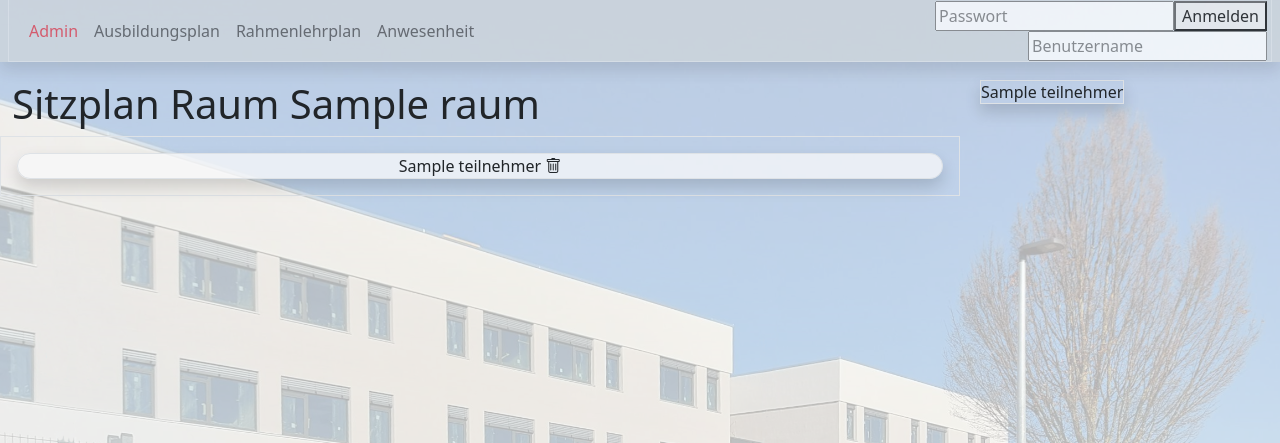
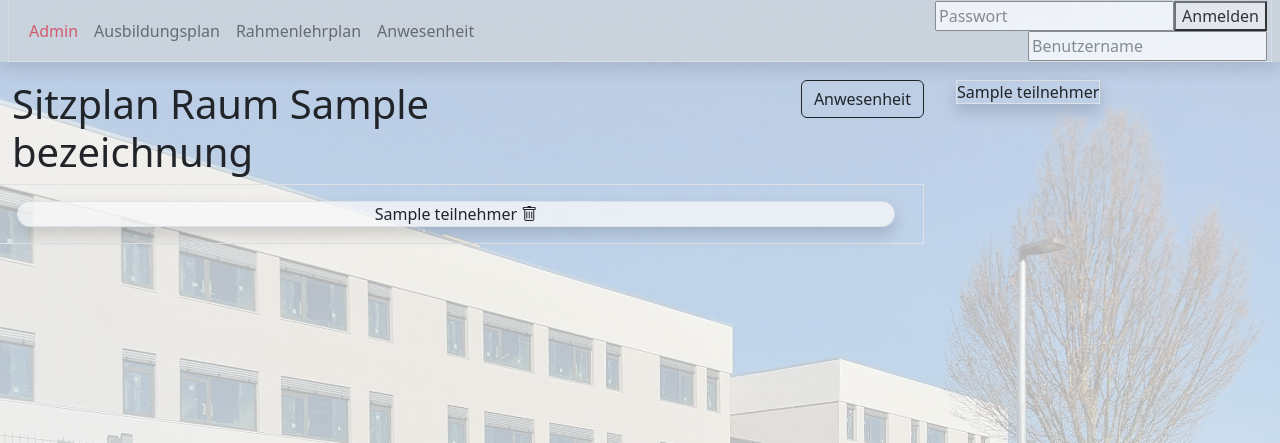
Before and after one commit to Moerle67/mausb, a Django app: template anwesenheit/templates/anwesenheit/anw_plan.html in a window 1280 px wide. Shown: the top 443 px of the page. Run offline with Django 5.2, Linux system fonts and the light colour scheme; the template is opened without the code that fills it: most values are stand-ins (such as "Sample title", 1, 10 or a date in 2020); grey boxes marked "Sample" are stand-in pictures; some libraries are stand-ins or nearby versions.

Commit message:
Raum --> Anwesenheit

```diff
--- a/anwesenheit/templates/anwesenheit/anw_detail.html
+++ b/anwesenheit/templates/anwesenheit/anw_detail.html
@@ -75,7 +75,6 @@
                 });
             }
         }
-
         function addtermin(teilnehmer, code, newtermin) {
             anwesend = code == 1 ? true : false;
             $.ajax({
--- a/anwesenheit/templates/anwesenheit/anw_plan.html
+++ b/anwesenheit/templates/anwesenheit/anw_plan.html
@@ -5,8 +5,15 @@
 {% block content_fluid %}
 <div class="row">
     {% comment %} Sitzplan {% endcomment %}
-    <div class="col-9">
-        <h1>Sitzplan Raum {{raum}}</h1>
+    <div class="col-9 row">
+        <div class="col">
+            <h1>Sitzplan Raum {{raum.bezeichnung}}</h1>
+        </div>
+        {% comment %} Button Raum {% endcomment %}
+        <div class="col">
+            <a href="{% url 'anw:anw_detail' id=gruppe.id %}"><button type="button" class="btn btn-outline-dark float-end">Anwesenheit</button></a>
+        </div>
+
         {% for reihe in elements %}
             <div class="row border">
             {% for spalte in reihe %}
--- a/anwesenheit/views.py
+++ b/anwesenheit/views.py
@@ -154,6 +154,7 @@ def anw_raum(request, group, date):
     group = get_object_or_404(Gruppe, id = group)
     raum = group.raum
     lst_tn = Teilnehmer.objects.filter(group=group, activ=True)
+    print(group, raum)
     lst_teilnehmer= []
     for tn in lst_tn:
         if len(Sitzplan.objects.filter(raum = raum, teilnehmer = tn)) == 0:
@@ -171,6 +172,7 @@ def anw_raum(request, group, date):
                     lst_reihe.append(None)
             elements.append(lst_reihe)
     content = {
+        'gruppe': group,
         'raum': raum,
         'elements': elements,
         'teilnehmer': lst_teilnehmer,
```
